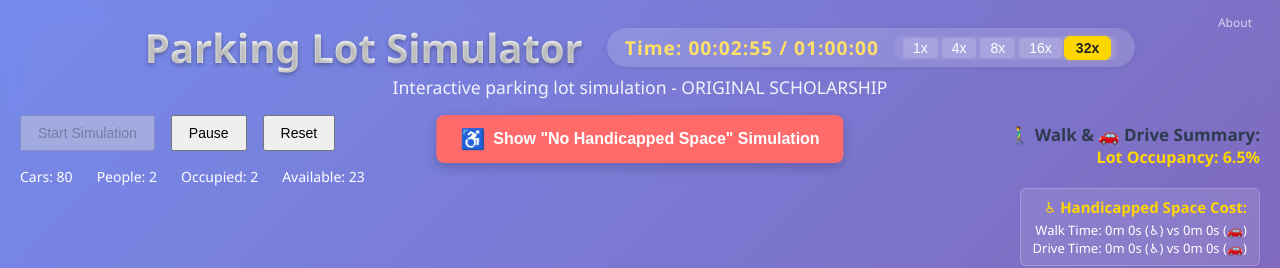
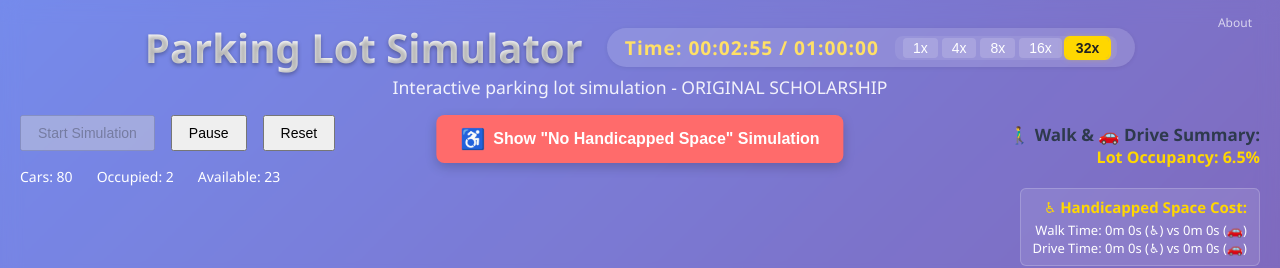
Before and after one commit to josephecombs/parking-lot-simulator, a React (Create React App) app: page / in a window 1280 px wide. Shown: the top 268 px of the page. Built offline with nearby package versions, Linux system fonts and the light colour scheme.

Commit message:
better styling of thing

```diff
--- a/src/App.js
+++ b/src/App.js
@@ -386,7 +386,6 @@ function App() {
                     color: '#fff'
                   }}>
                     <span>Cars: {stats.totalCars}</span>
-                    <span>People: {stats.totalPeople}</span>
                     <span>Occupied: {stats.occupiedSpaces}</span>
                     <span>Available: {stats.availableSpaces}</span>
                   </div>
```
